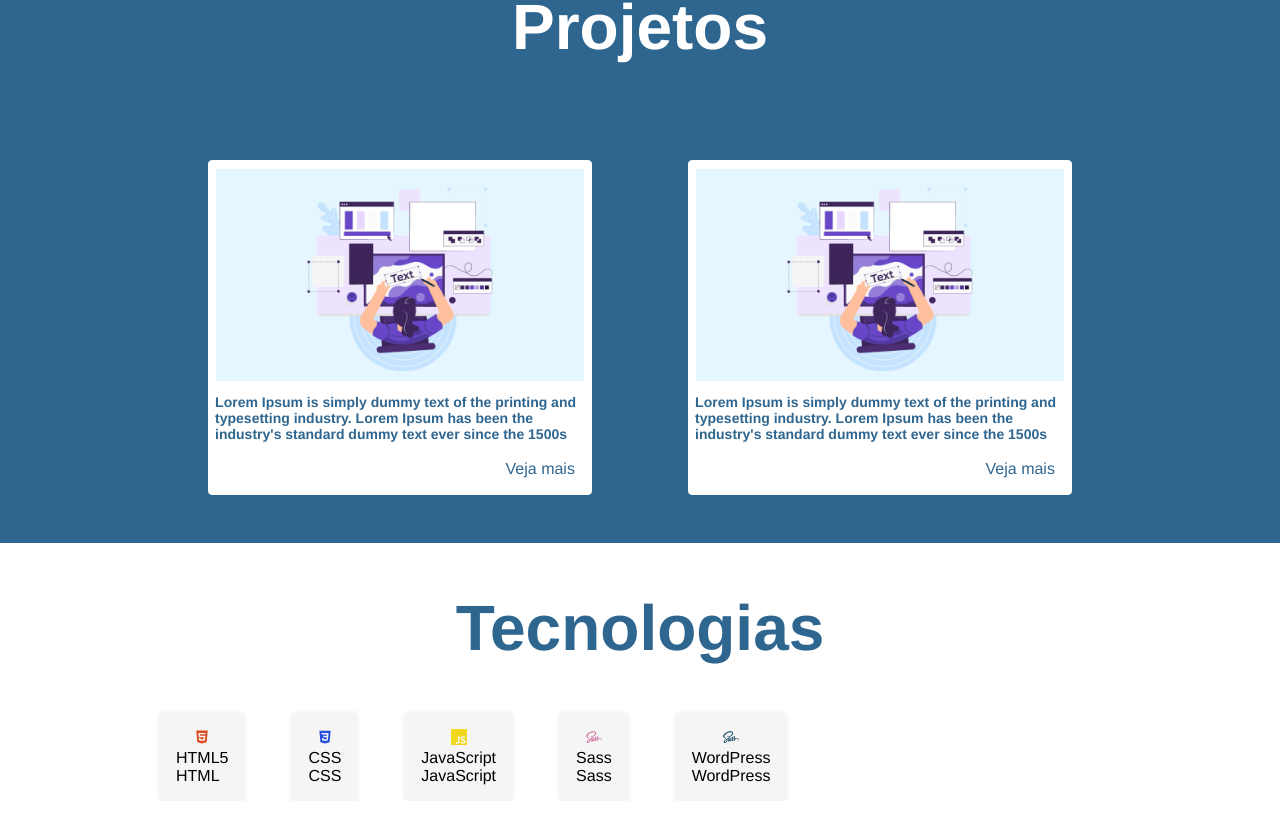
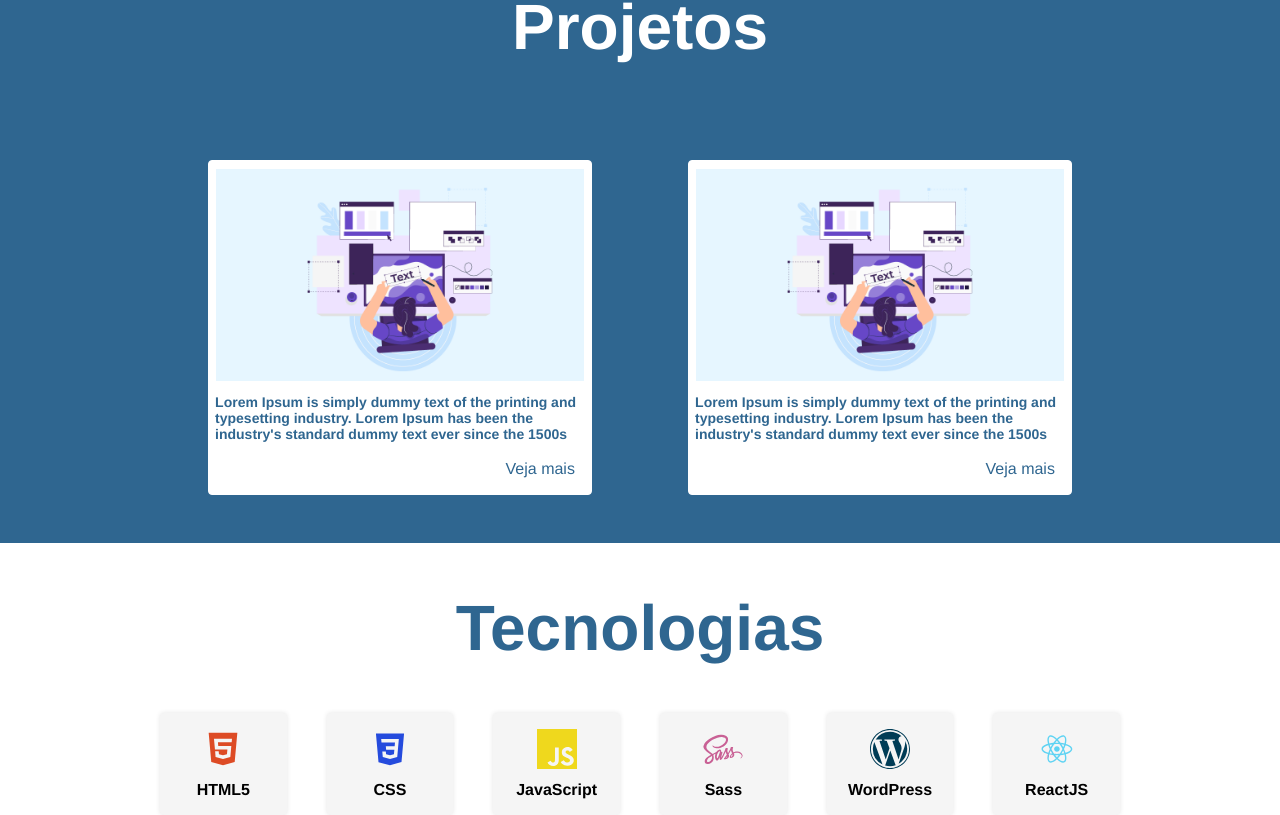
Before and after one commit to Igor713/igordeveloper, a React (Vite) app: page / in a window 1280 px wide. Shown: the part 1151-1966 px from the top of the page. Built offline with nearby package versions, Linux system fonts and the light colour scheme.

Commit message:
Ajustado card technology

```diff
--- /dev/null
+++ b/src/components/Footer/styles.sass
@@ -0,0 +1,2 @@
+@use '../../styles/variables'
+@use '../../styles/mixins'
--- a/src/components/TechnologiesContainer/index.jsx
+++ b/src/components/TechnologiesContainer/index.jsx
@@ -1,7 +1,8 @@
 import React from "react";
 import { AiFillHtml5 } from 'react-icons/ai';
-import { DiCss3, DiSass } from 'react-icons/di';
+import { DiCss3, DiSass, DiReact } from 'react-icons/di';
 import { SiJavascript } from 'react-icons/si';
+import { BsWordpress } from 'react-icons/bs';
 import TechnologyCard from "../TechnologyCard";
 
 import './styles.sass';
@@ -16,35 +17,36 @@ const TechnologiesContainer = () => {
                         technologyIcon={<AiFillHtml5 />}
                         technologyClass="html"
                         technologyText={"HTML5"}
-                        technologySubtitle={"HTML"}
                     />
 
                     <TechnologyCard
                         technologyIcon={<DiCss3 />}
                         technologyText={"CSS"}
                         technologyClass="css"
-                        technologySubtitle={"CSS"}
                     />
 
                     <TechnologyCard
                         technologyIcon={<SiJavascript />}
                         technologyText={"JavaScript"}
                         technologyClass="javascript"
-                        technologySubtitle={"JavaScript"}
                     />
 
                     <TechnologyCard
                         technologyIcon={<DiSass />}
                         technologyText={"Sass"}
                         technologyClass="sass"
-                        technologySubtitle={"Sass"}
                     />
 
                     <TechnologyCard
-                        technologyIcon={<DiSass />}
+                        technologyIcon={<BsWordpress />}
                         technologyText={"WordPress"}
                         technologyClass="wordpress"
-                        technologySubtitle={"WordPress"}
+                    />
+
+                    <TechnologyCard
+                        technologyIcon={<DiReact />}
+                        technologyText={"ReactJS"}
+                        technologyClass="reactjs"
                     />
                 </div>
             </div>
--- a/src/components/TechnologiesContainer/styles.sass
+++ b/src/components/TechnologiesContainer/styles.sass
@@ -17,4 +17,4 @@
 
         .technologies-content
             display: flex
-            gap: 3rem
+            gap: 2.5rem
--- a/src/components/TechnologyCard/index.jsx
+++ b/src/components/TechnologyCard/index.jsx
@@ -4,7 +4,7 @@ const TechnologyCard = ({ technologyIcon, technologyClass, technologyText, techn
     return (
         <div className="technology-card-container">
             <div className="technology-card-wrapper">
-                <div className={technologyClass}>
+                <div className={"technology-icon " + technologyClass}>
                     {technologyIcon}
                 </div>
                 <div className="text-area">
--- a/src/components/TechnologyCard/styles.sass
+++ b/src/components/TechnologyCard/styles.sass
@@ -5,13 +5,29 @@
     box-shadow: 0 0 5px rgba(0, 0, 0, 0.1)
     border-radius: 4px
     background-color: #f5f5f5
+    display: flex
+    align-items: center
+    justify-content: center
     padding: 1rem
+    max-height: 200px
+    width: 100%
+    transition: .5s
+    cursor: pointer
+
+    &:hover
+        box-shadow: 0 0 20px rgba(0, 0, 0, 0.2)
+        transition: .5s
 
     .technology-card-wrapper
         display: flex
         align-items: center
         justify-content: center
         flex-direction: column
+
+        .technology-icon
+            margin-bottom: .5rem
+            svg
+                font-size: 2.5rem
 
         .html
             svg
@@ -33,6 +49,20 @@
             svg
                 color: #003c56
 
+        .reactjs
+            svg
+                color: #5ed3f3
+
+        .text-area
+            .technology-card-text
+                font-size: 16px
+                font-weight: bold
+                text-align: center
+            .technology-card-subtitle
+                font-size: 14px
+                font-weight: bold
+                text-align: center
+
     // .text-area
     //     .technology-card-text
     //     .technology-card-subtitle
```
Also changed, not shown: src/components/Footer/index.jsx (added).
